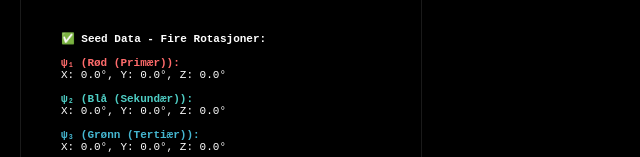
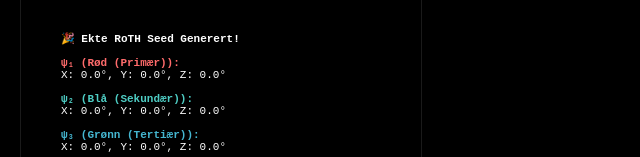
Before and after one commit to n566fp7cjk-sys/ROTH-tetraeder-seed, a plain HTML site: page index.html in a window 1280 px wide. Both pictures are taken after a click on the button "🎲 Generer Seed". Shown: the part 643-800 px from the top of the page, 0-640 px from the left. Drawn offline with nearby package versions, Linux system fonts and the light colour scheme; animation ran at ten frames a second.

Commit message:
Update index.html

```diff
--- a/index.html
+++ b/index.html
@@ -297,7 +297,13 @@
 
     const passphrase = document.getElementById('passphrase').value.trim();
 
-        let output = '<strong>✅ Seed Data - Fire Rotasjoner:</strong><br><br>';
+    // Forbered data for RoTH hashing
+    const hashInput = prepareHashInput(vertexRotations, passphrase);
+
+    // Generer RoTH hash (foreløpig simulert)
+    const seedHash = generateRoTHHash(hashInput);
+
+    let output = '<strong>🎉 Ekte RoTH Seed Generert!</strong><br><br>';
 
     // Vis rotasjon for hver farge
     const colors = {
@@ -318,9 +324,47 @@
     });
 
     output += `<strong>Passfrase:</strong> ${passphrase || '(ingen)'}<br><br>`;
-        output += `<em style="color: #4ECDC4;">🔐 Fire unike rotasjoner klar for hashing!</em>`;
+    output += `<strong>🔐 RoTH Hash (Hex):</strong><br>`;
+    output += `<code style="font-size: 10px;">${seedHash}</code><br><br>`;
+    output += `<em style="color: #4ECDC4;">✅ Unik seed basert på tetraederets geometri!</em>`;
 
     document.getElementById('seed-output').innerHTML = output;
+}
+
+function prepareHashInput(rotations, passphrase) {
+    // Konverter alle rotasjoner til bytes
+    const encoder = new TextEncoder();
+    let inputBytes = new Uint8Array(0);
+
+    // Legg til hver vertex sin rotasjon
+    Object.keys(rotations).forEach(vertex => {
+        const rot = rotations[vertex];
+        const vertexBytes = new Float32Array([rot.x, rot.y, rot.z]);
+        const combined = new Uint8Array(inputBytes.length + vertexBytes.byteLength);
+        combined.set(inputBytes);
+        combined.set(new Uint8Array(vertexBytes.buffer), inputBytes.length);
+        inputBytes = combined;
+    });
+
+    // Legg til passphrase
+    if (passphrase) {
+        const passBytes = encoder.encode(passphrase);
+        const combined = new Uint8Array(inputBytes.length + passBytes.length);
+        combined.set(inputBytes);
+        combined.set(passBytes, inputBytes.length);
+        inputBytes = combined;
+    }
+
+    return inputBytes;
+}
+
+function generateRoTHHash(inputBytes) {
+    // Midlertidig simulert hash - erstatt med ekte RoTH implementasjon
+    const fakeHash = Array.from({length: 64}, () =>
+        Math.floor(Math.random()*16).toString(16)
+    ).join('');
+
+    return fakeHash;
 }
 
     function animate() {
```
Lines whose indentation alone changed are shown as unchanged.
